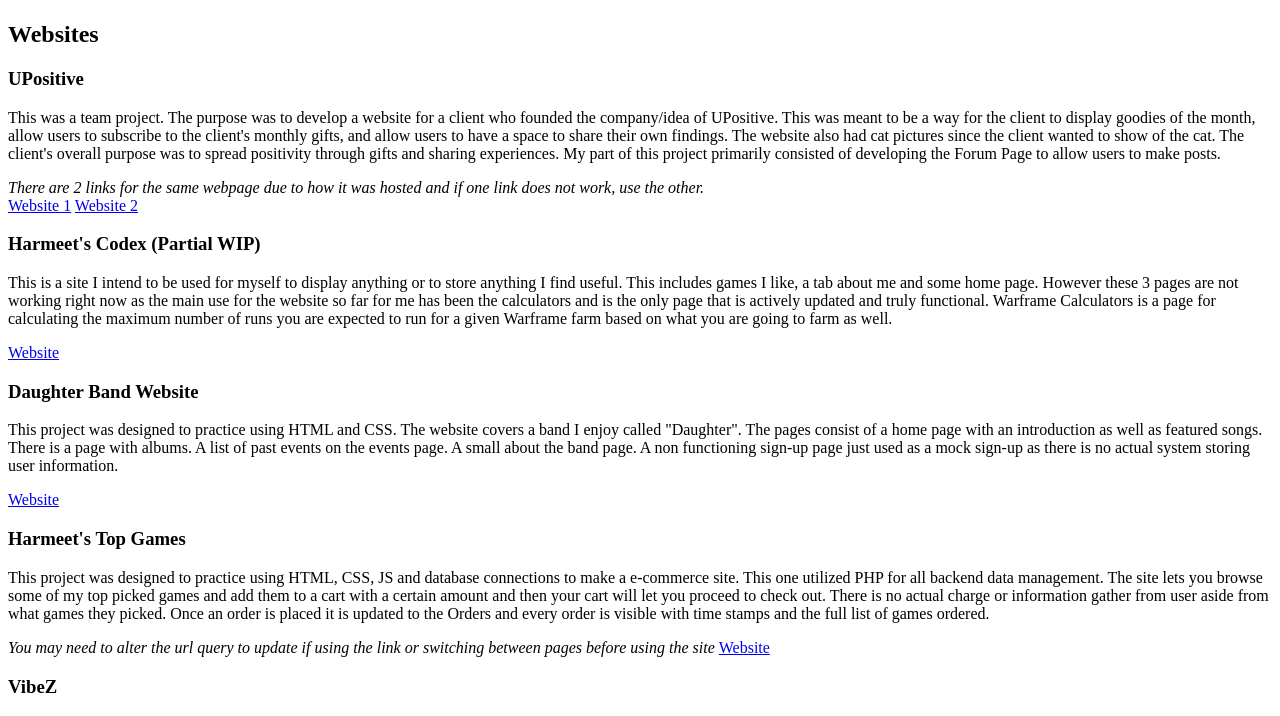
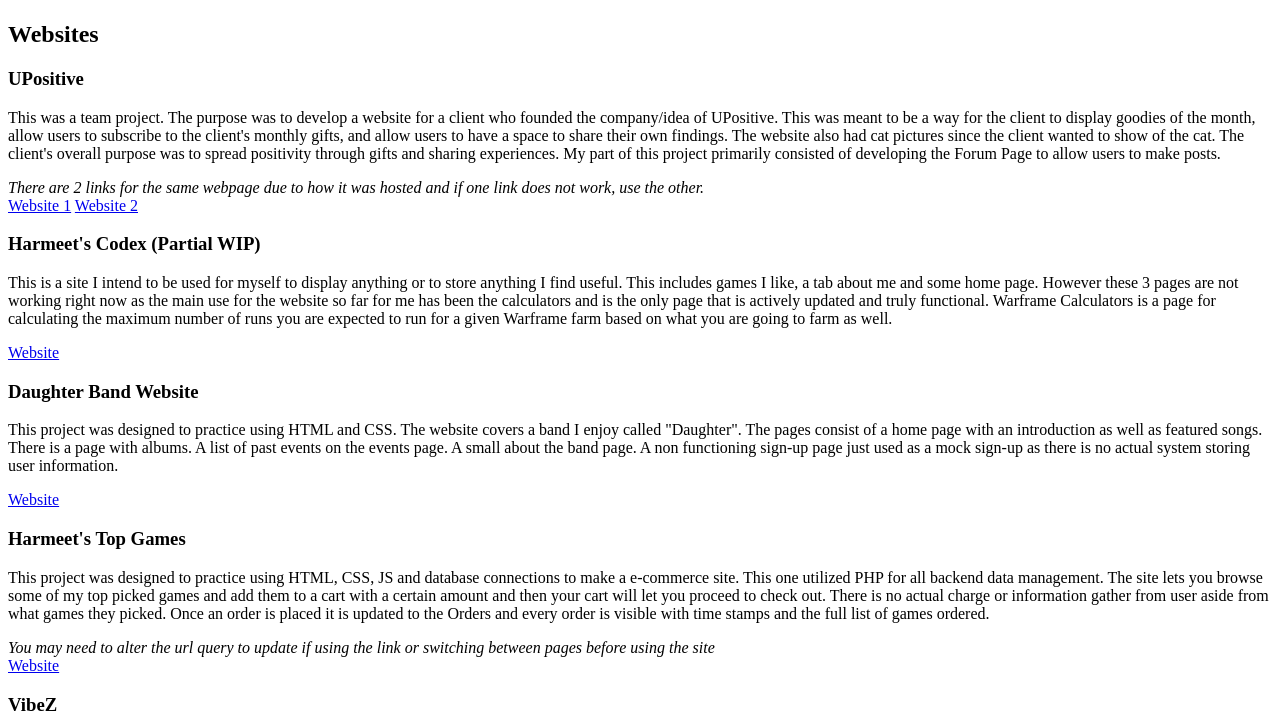
Before and after one commit to HarmeetSingh-001/Harmeet-Portfolio, a plain HTML site: page index.html in a window 1280 px wide. Shown: the part 59-775 px from the top of the page. Drawn offline with Linux system fonts and the light colour scheme.

Commit message:
Update index.html

```diff
--- a/index.html
+++ b/index.html
@@ -52,7 +52,7 @@
         There is no actual charge or information gather from user aside from what games they picked. Once an order is placed it is updated to the Orders and every order is visible with
         time stamps and the full list of games ordered.
     </P>
-    <i> You may need to alter the url query to update if using the link or switching between pages before using the site </i>
+    <i> You may need to alter the url query to update if using the link or switching between pages before using the site </i><br/>
     <a href="https://harmeets.sgedu.site/Project3/products.php?t=1732478236847" target="_blank"> Website </a>
     <br/>
 
```
